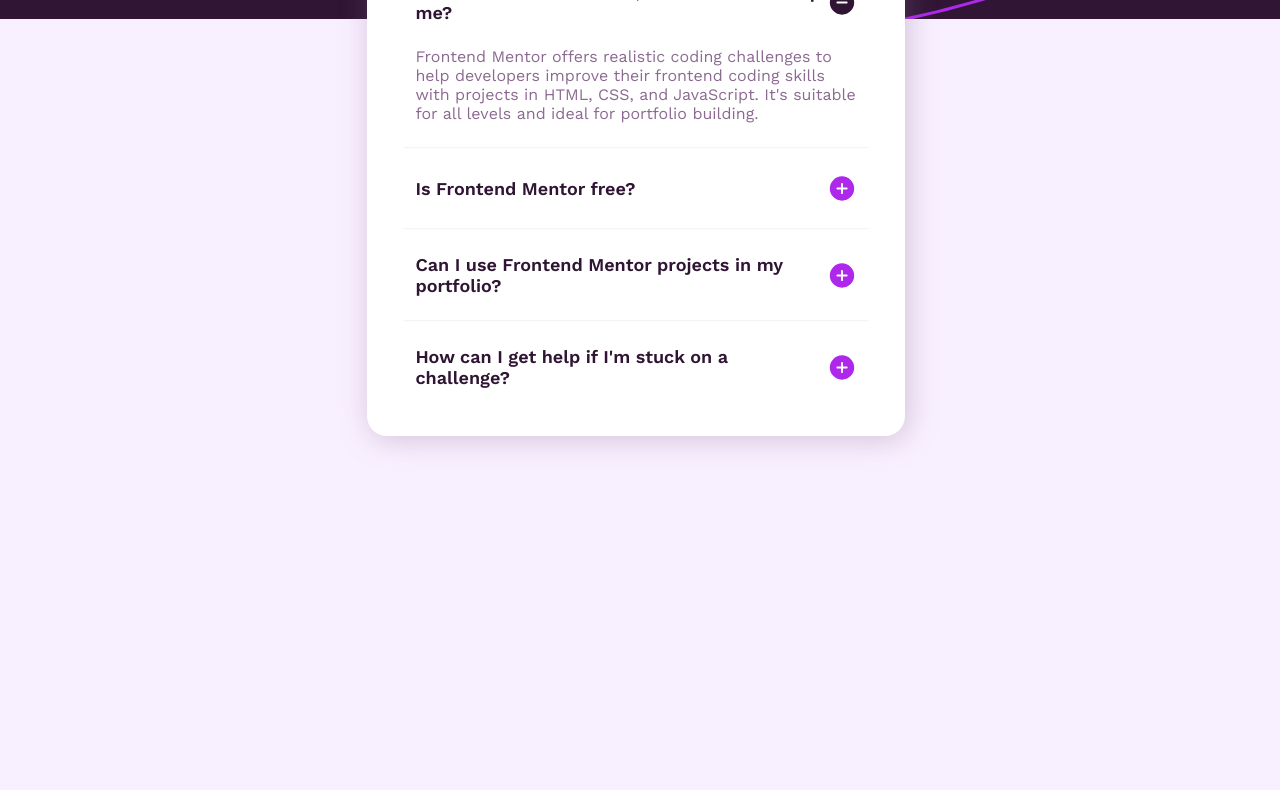
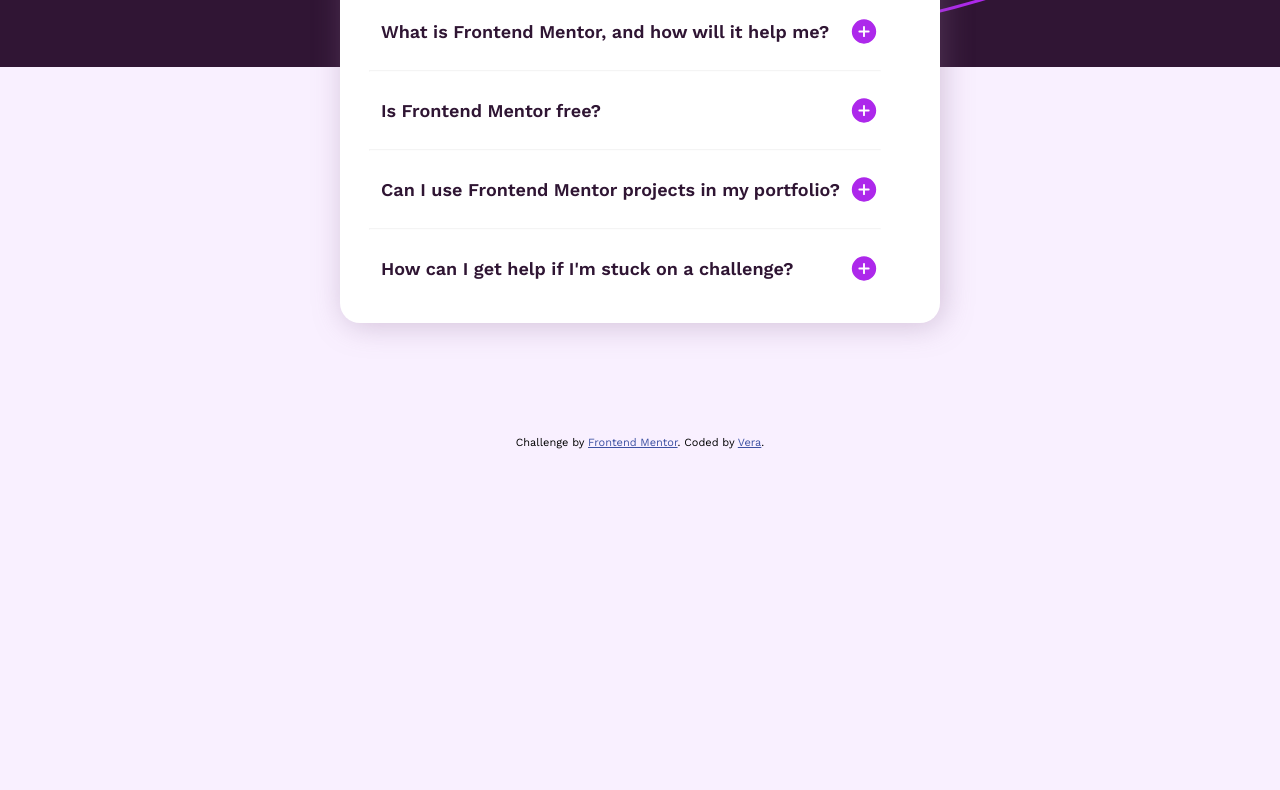
Before and after one commit to verakissyou17/FAQ-accordion, a plain HTML site: page index.html in a window 1280 px wide. Shown: the part 253-1043 px from the top of the page. After the commit the page ends 800 px from the top, so only its background shows below. Drawn offline with nearby package versions, Linux system fonts and the light colour scheme.

Commit message:
delete extra div, changed the body display to flex and toggle the images in main.js

```diff
--- a/index.html
+++ b/index.html
@@ -14,7 +14,6 @@
 </head>
 
 <body>
-  <div class="purple-wrapper"></div>
   <div class="wrapper">
     <header>
       <img class="header--star__img" src="images/icon-star.svg" alt="a small star icon">
@@ -22,12 +21,12 @@
     </header>
     <main>
       <section class="accordion">
-        <h2 class="first--title">What is Frontend Mentor, and how will it help me?</h2>
-        <img class="js-minus-btn" src="images/icon-minus.svg" alt="a small minus icon">
+        <h2 tabindex="0" class="title">What is Frontend Mentor, and how will it help me?</h2>
+        <img class="js-plus-btn" src="images/icon-plus.svg" alt="a plus minus icon">
       </section>
-      <p class="details js-details">Frontend Mentor offers realistic coding challenges to help
-        developers improve their frontend coding skills with projects in HTML, CSS, and JavaScript.
-        It's suitable for all levels and ideal for portfolio building. </p>
+      <p class="answer">Frontend Mentor offers realistic coding challenges to help developers
+        improve their frontend coding skills with projects in HTML, CSS, and JavaScript. It's
+        suitable for all levels and ideal for portfolio building. </p>
       <hr>
       <section class="accordion">
         <h2 tabindex="0" class="title">Is Frontend Mentor free?</h2>
--- a/main.js
+++ b/main.js
@@ -5,9 +5,16 @@ console.log(titles)
 const minusBtn = document.querySelector(".js-minus-btn")
 const details = document.querySelector(".js-details")
 const firstTitle = document.querySelector(".first--title")
+let isVisible = true
 images.forEach((image, index) => {
   image.addEventListener("click", () => {
     answers[index].classList.toggle("visible")
+    isVisible = !isVisible
+    if (isVisible) {
+      image.src = "./images/icon-plus.svg"
+    } else {
+      image.src = "./images/icon-minus.svg"
+    }
   })
 })
 
--- a/style.css
+++ b/style.css
@@ -19,6 +19,14 @@
   body {
     font-family: 'Work Sans', sans-serif;
     background-color: var(--Light-pink);
+    background-image: url(./images/background-pattern-desktop.svg);
+    background-repeat: no-repeat;
+    min-height: 100vh;
+    display: flex;
+    flex-direction: column;
+    justify-content: center;
+    align-items: center;
+    margin: 0 auto;
   }
 
   hr {
@@ -29,28 +37,19 @@
     opacity: .1;
   }
 
-  .purple-wrapper {
-    background-image: url(./images/background-pattern-desktop.svg);
-    height: 272px;
-    width: 100%;
-    position: relative;
-  }
-
   .wrapper {
     background-color: var(--White);
-    width: 42%;
+    width: 100%;
     max-width: 600px;
-    padding: 1.5em;
-    margin: 0 auto;
+    line-height: 1.5;
+    padding: 1em;
+    margin: 5em auto;
     border-radius: 20px;
     box-shadow: 3px 3px 30px hsla(293, 16%, 49%, 0.349);
-    position: absolute;
-    top: 120px;
-    left: 375;
-    right: 375px;
     display: flex;
     flex-direction: column;
     align-items: flex-start;
+    justify-content: space-between;
   }
 
   header {
@@ -65,19 +64,13 @@
     margin-left: .5em;
   }
 
-  .details {
-    padding: 0 1.5em 1.5em;
-    color: var(--Grayish-purple);
-    font-size: 1rem;
-}
-
   .answer {
     display: none;
   }
 
   .visible {
     display: inline-block;
-    padding: 0 1.5em 1.5em;
+    padding-inline: 1.5em;
     color: var(--Grayish-purple);
     font-size: 1rem;
   }
@@ -86,12 +79,13 @@
     display: flex;
     align-items: center;
     justify-content: space-between;
-    padding: 1.5em;
+    padding: 1em;
   }
 
   .accordion h2 {
     font-size: 1.125rem;
     font-weight: var(--ftw-600);
+    padding: .5em;
     color: var(--Dark-purple);
   }
 
@@ -100,8 +94,7 @@
   }
 
    .attribution {
-    padding-top: 100vh;
-    padding-bottom: 3em;
+    padding-block: 3em;
     font-size: 11px;
     text-align: center;
   }
@@ -111,12 +104,6 @@
     }
 
     @media (max-width: 700px) {
-      .wrapper {
-        padding: 1em;
-        width: 90%;
-        left: 5%;
-        right: 5%;
-      }
 
       header img {
         width: 25px;
@@ -126,15 +113,7 @@
         font-size: 2rem
       }
 
-      .accordion {
-        padding: 1em;
-      }
-
       .accordion h2 {
         font-size: .75rem;
       }
-
-      .details {
-        padding: 0 1em 1em;
-      }
     }
```
